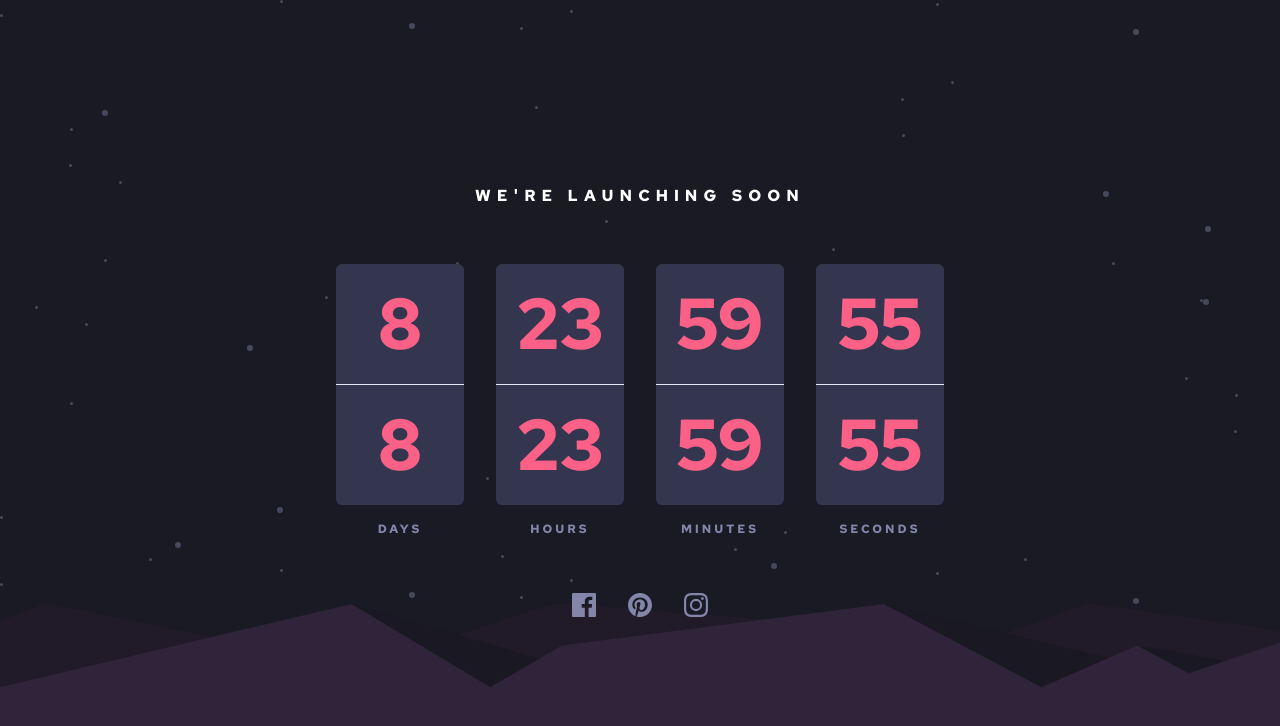
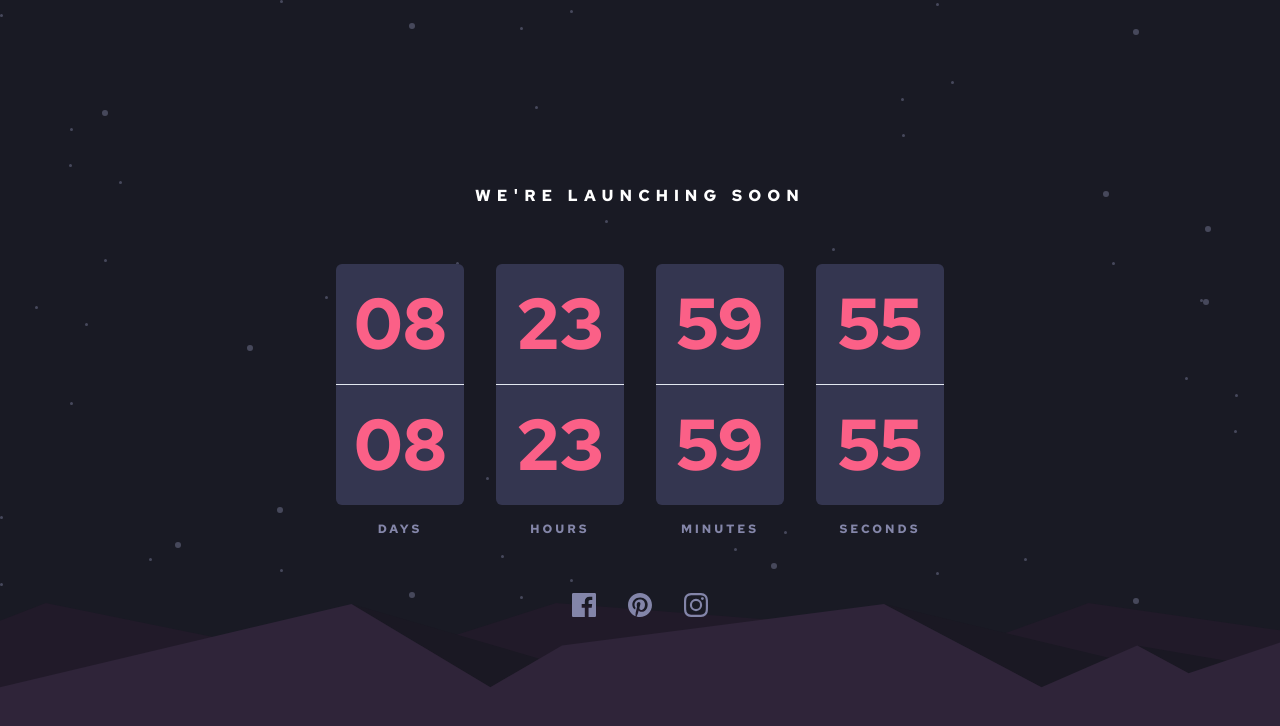
Before and after one commit to Kelechikizito/launch-countdown-timer, a React (Create React App) app: page / in a window 1280 px wide. Shown: the top 726 px of the page. Built offline with nearby package versions, Linux system fonts and the light colour scheme.

Commit message:
files update

```diff
--- a/src/components/MainContainer.js
+++ b/src/components/MainContainer.js
@@ -6,10 +6,10 @@ import PinterestIcon from "../assets/images/icon-pinterest.svg";
 import InstagramIcon from "../assets/images/icon-instagram.svg";
 
 const MainContainer = () => {
-  const [days, setDays] = useState(0);
-  const [hours, setHours] = useState(0);
-  const [minutes, setMinutes] = useState(0);
-  const [seconds, setSeconds] = useState(0);
+  const [days, setDays] = useState("00");
+  const [hours, setHours] = useState("00");
+  const [minutes, setMinutes] = useState("00");
+  const [seconds, setSeconds] = useState("00");
 
   useEffect(() => {
     const today = new Date(); // Get today's date
@@ -34,11 +34,11 @@ const MainContainer = () => {
       const calculatedMinutes = Math.floor((distance % (1000 * 60 * 60)) / (1000 * 60));
       const calculatedSeconds = Math.floor((distance % (1000 * 60)) / 1000);
 
-      // Update state with calculated values
-      setDays(calculatedDays);
-      setHours(calculatedHours);
-      setMinutes(calculatedMinutes);
-      setSeconds(calculatedSeconds);
+      // Pad numbers with leading zeros if needed
+      setDays(String(calculatedDays).padStart(2, "0"));
+      setHours(String(calculatedHours).padStart(2, "0"));
+      setMinutes(String(calculatedMinutes).padStart(2, "0"));
+      setSeconds(String(calculatedSeconds).padStart(2, "0"));
 
       // Clear the interval when countdown is finished
       if (distance < 0) {
```
